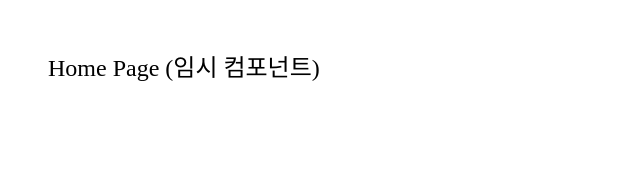
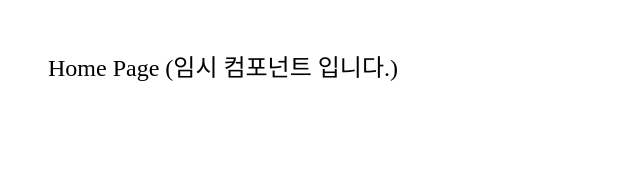
Before and after one commit to Yun-hanseo/vue-project, a Vue app: page / in a window 1280 px wide. Shown: the top 173 px of the page, without its empty margins (0-640 px from the left). Built offline with nearby package versions, Linux system fonts and the light colour scheme; sample sign-in values are in the browser's storage.

Commit message:
홈 기능 만들기(1)파일생성

```diff
--- a/src/components/Home/Home.vue
+++ b/src/components/Home/Home.vue
@@ -1,5 +1,5 @@
 <template>
   <div style="padding: 40px; font-size: 24px;">
-    Home Page (임시 컴포넌트)
+    Home Page (임시 컴포넌트 입니다.)
   </div>
 </template>
```
